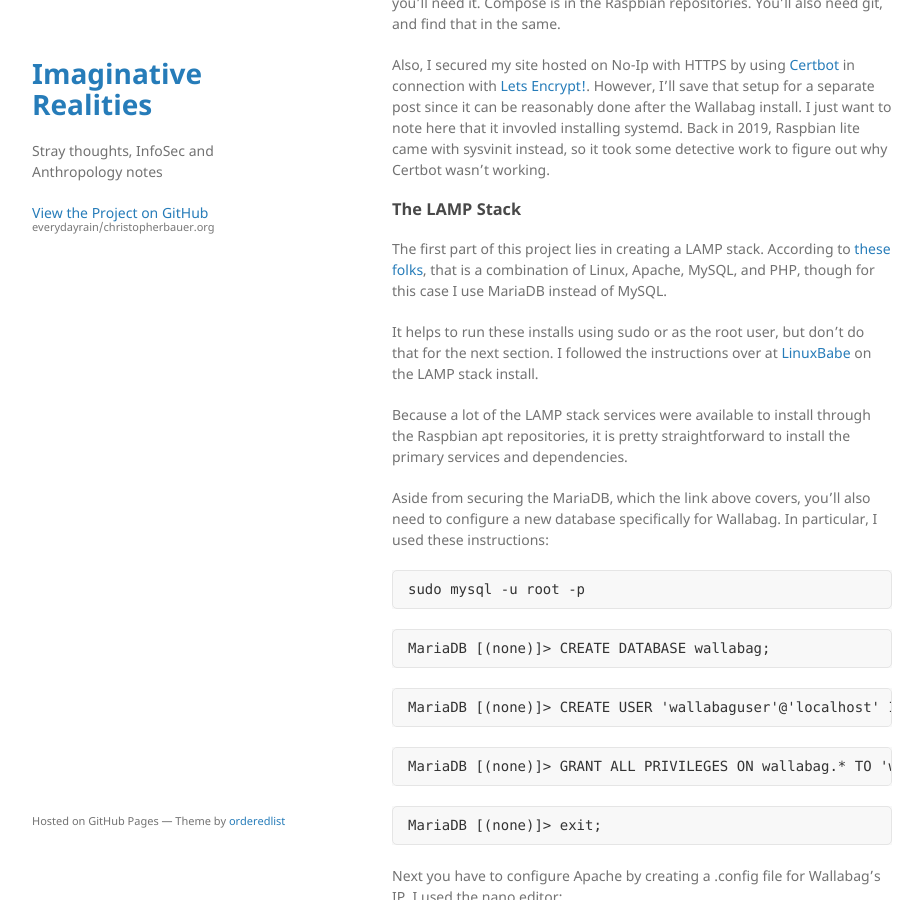
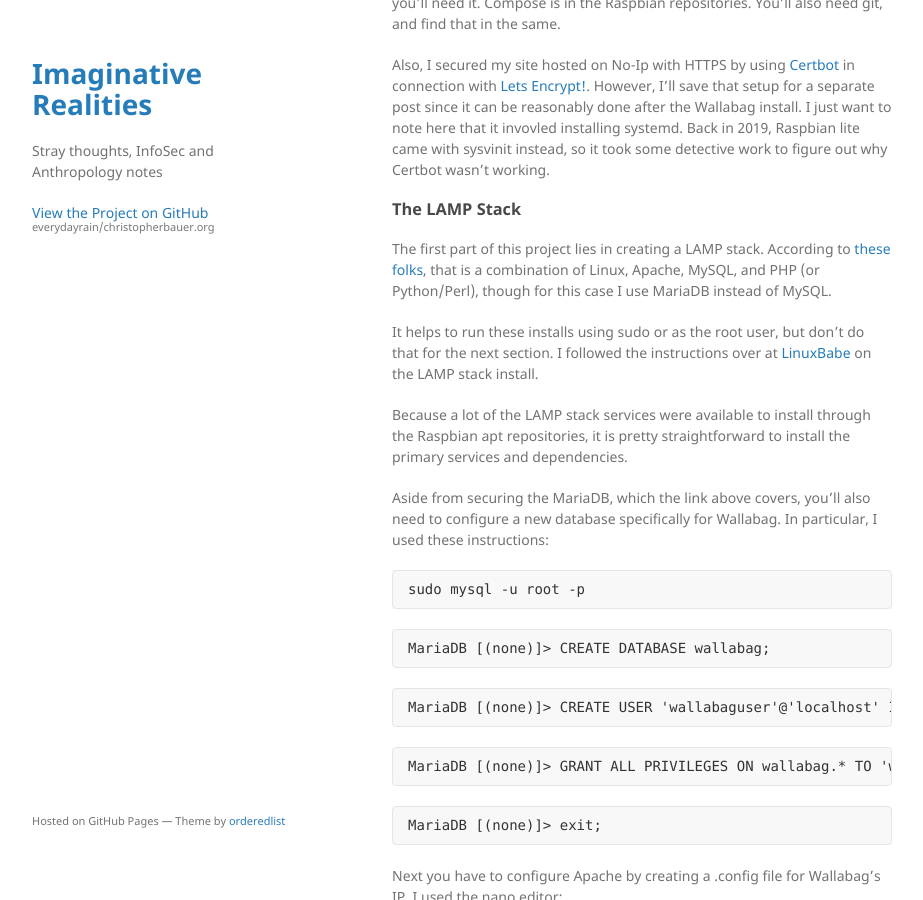
Before and after one commit to everydayrain/christopherbauer.org, a Jekyll site: the page built from _posts/2022-2-6-Wallabag-Selfhost.md, in a window 1280 px wide and 900 px high, scrolled down 1241 px. Shown: the whole window, without its empty margins (178-1101 px from the left). Built offline with Jekyll 4.4.1, drawn with Linux system fonts in a browser that asks for light colours.

Commit message:
updating wallabag post with perl/python

```diff
--- a/_posts/2022-2-6-Wallabag-Selfhost.md
+++ b/_posts/2022-2-6-Wallabag-Selfhost.md
@@ -28,7 +28,7 @@
 
 ### The LAMP Stack
 
-The first part of this project lies in creating a LAMP stack.  According to [these folks](https://www.ibm.com/cloud/learn/lamp-stack-explained), that is a combination of Linux, Apache, MySQL, and PHP, though for this case I use MariaDB instead of MySQL.
+The first part of this project lies in creating a LAMP stack.  According to [these folks](https://www.ibm.com/cloud/learn/lamp-stack-explained), that is a combination of Linux, Apache, MySQL, and PHP (or Python/Perl), though for this case I use MariaDB instead of MySQL.
 
 It helps to run these installs using sudo or as the root user, but don't do that for the next section.  I followed the instructions over at [LinuxBabe](https://www.linuxbabe.com/linux-server/install-apache-mariadb-and-php7-lamp-stack-on-ubuntu-16-04-lts) on the LAMP stack install.
 
```
